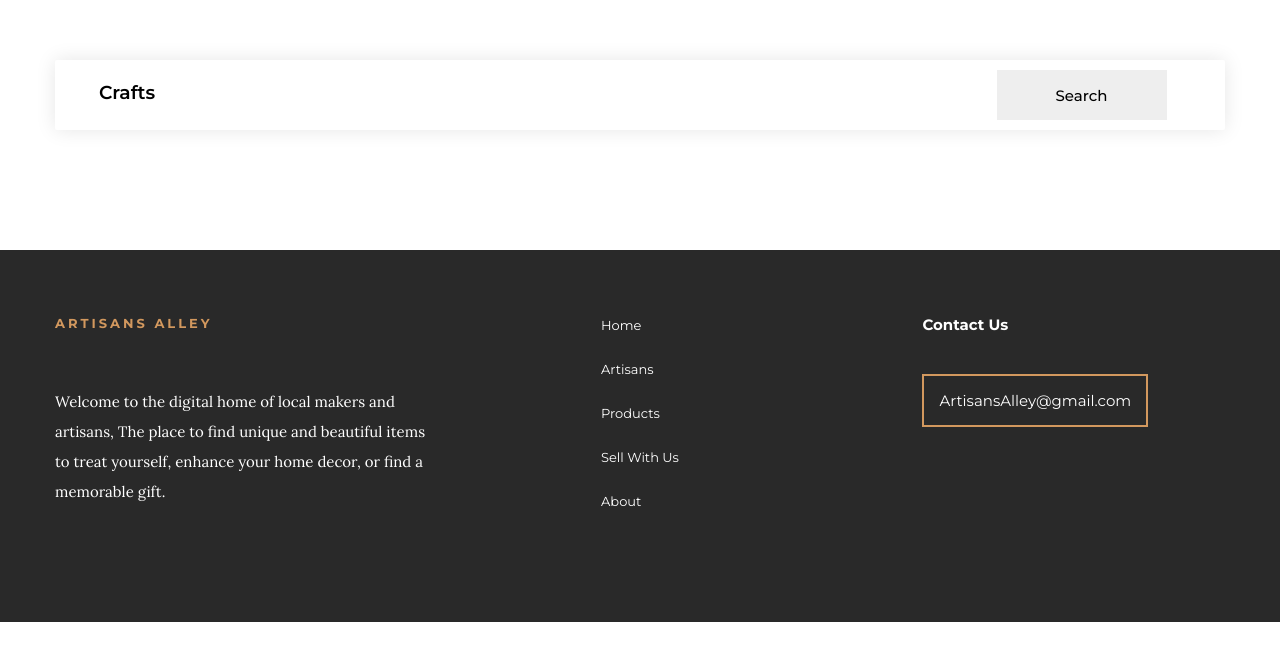
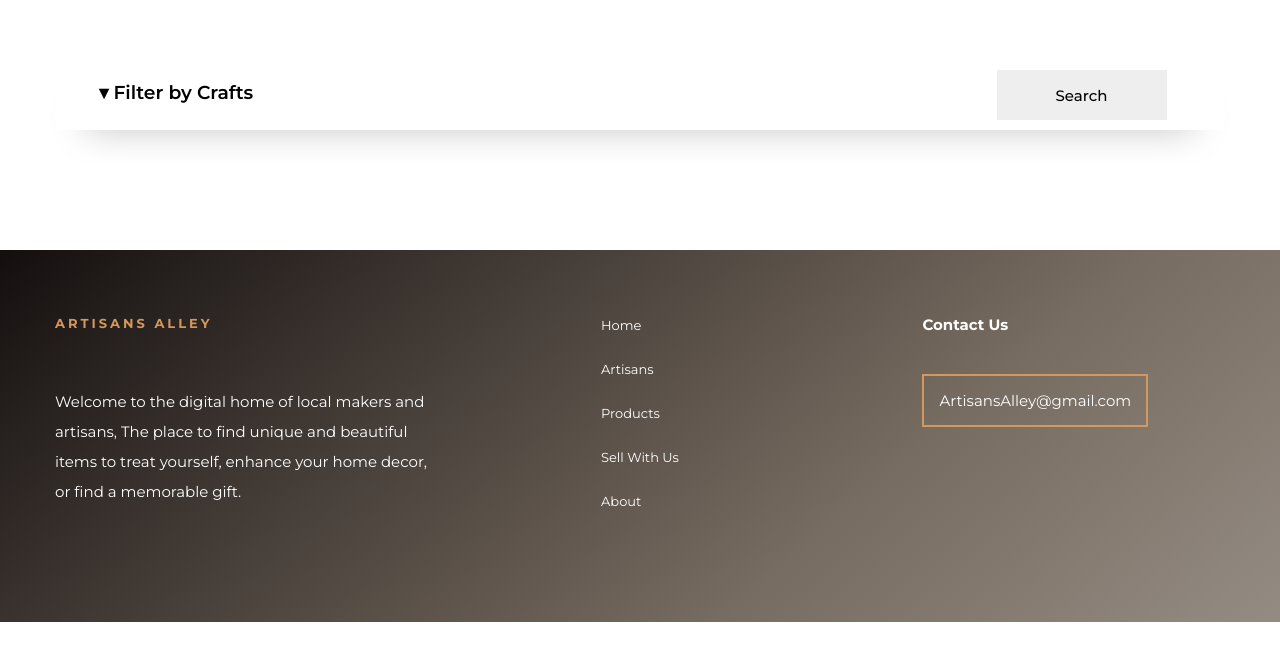
Before and after one commit to youssefelghamour/ArtisansAlley, a Flask app: page /explore_products in a window 1280 px wide. Shown: the part 110-771 px from the top of the page. Run offline with Flask 2, Linux system fonts and the light colour scheme; data comes from the database, SQL or seed files in the repository; some libraries are stand-ins or nearby versions.

Commit message:
enhance the shadows and items pic height in explore_products/artisans

```diff
--- a/web_flask/static/styles/explore_artisans.css
+++ b/web_flask/static/styles/explore_artisans.css
@@ -246,10 +246,11 @@ button{
     box-shadow: 0 0 20px rgba(0, 0, 0, 0.1);
     cursor: pointer;
     border-radius: 25px;
+    box-shadow: 23px 23px 36px -34px gray;
 }
 .item-img{
     position: relative;
-    height: 360px;
+    height: 270px;
     width: 100%;
 }
 .item-img::after{
@@ -343,6 +344,7 @@ button{
     border-radius: 2px;
     box-shadow: 0 0 20px rgba(0, 0, 0, 0.1);
     margin-bottom: 60px;
+    box-shadow: 0px 23px 36px -32px black;
 }
 .button {
     position: absolute;
@@ -460,6 +462,7 @@ button{
     background-color: var(--secondary);
     color: #fff;
     padding: 65px 0;
+    background: linear-gradient(139deg, rgba(20,15,15,1) 0%, rgba(119,108,97,1) 67%, rgba(119,108,97,0.7898809181875875) 100%);
 }
 #footer .container{
     align-items: flex-start;
@@ -488,6 +491,7 @@ button{
 }
 .footer-item.one .text{
     margin: 32px 0 50px 0;
+    font-family: inherit;
 }
 .footer-item.one span{
     font-size: 13px;
--- a/web_flask/static/styles/explore_products.css
+++ b/web_flask/static/styles/explore_products.css
@@ -244,14 +244,18 @@ button{
     display: flex; /* Set popular-item to flex container */
     flex-direction: column;
     max-width: 270px;
-    box-shadow: 0 0 20px rgba(0, 0, 0, 0.1);
+    /*box-shadow: 0 0 20px rgba(0, 0, 0, 0.1);*/
+    box-shadow: 0 0 11px rgba(0, 0, 0, 0.15);
     cursor: pointer;
     border-radius: 25px;
     height: -webkit-fill-available;
+    width: -webkit-fill-available;
+    margin-bottom: 10px;
 }
 .item-img{
     position: relative;
-    height: 360px;
+    /*height: 360px;*/
+    height: 270px;
     width: 100%;
 }
 .item-img::after{
@@ -301,6 +305,7 @@ button{
     border-radius: 2px;
     box-shadow: 0 0 20px rgba(0, 0, 0, 0.1);
     margin-bottom: 60px;
+    box-shadow: 0px 23px 36px -32px black;
 }
 .button {
     position: absolute;
@@ -411,6 +416,7 @@ button{
     background-color: var(--secondary);
     color: #fff;
     padding: 65px 0;
+    background: linear-gradient(139deg, rgba(20,15,15,1) 0%, rgba(119,108,97,1) 67%, rgba(119,108,97,0.7898809181875875) 100%);
 }
 #footer .container{
     align-items: flex-start;
@@ -439,6 +445,7 @@ button{
 }
 .footer-item.one .text{
     margin: 32px 0 50px 0;
+    font-family: inherit;
 }
 .footer-item.one span{
     font-size: 13px;
--- a/web_flask/templates/explore_products.html
+++ b/web_flask/templates/explore_products.html
@@ -64,7 +64,7 @@
         <div class="container">
             <section class="filters">
                 <div class="crafts">
-                    <h3>Crafts</h3>
+                    <h3>▾ Filter by Crafts</h3>
                     <h4>&nbsp;</h4>
                     <div class="popover">
                         <ul>
@@ -94,7 +94,7 @@
 
             <div class = "footer-item">
                 <ul class = "footer-links">
-                    <li><a href = "#">Home</a></li>
+                    <li><a href = "{{ url_for('home') }}">Home</a></li>
                     <li><a href = "{{ url_for('explore_artisans') }}">Artisans</a></li>
                     <li><a href = "#">Products</a></li>
                     <li><a href = "{{ url_for('artisan_sign_up') }}">Sell With Us</a></li>
--- a/web_flask/templates/home.html
+++ b/web_flask/templates/home.html
@@ -129,7 +129,7 @@
         <section id = "collection">
             <div class = "container">
                 <div class = "section-title">
-                    <h2>Meet Our Talented Artisans</h2>
+                    <h2 class="collection-title">Meet Our Talented Artisans</h2>
                     <p class = "text">
                         Explore the world of artisanal craftsmanship! Discover our talented artisans and their unique products!</p>
                 </div>
```
Also changed, not shown: web_flask/static/styles/home.css (+15 -2 lines).
